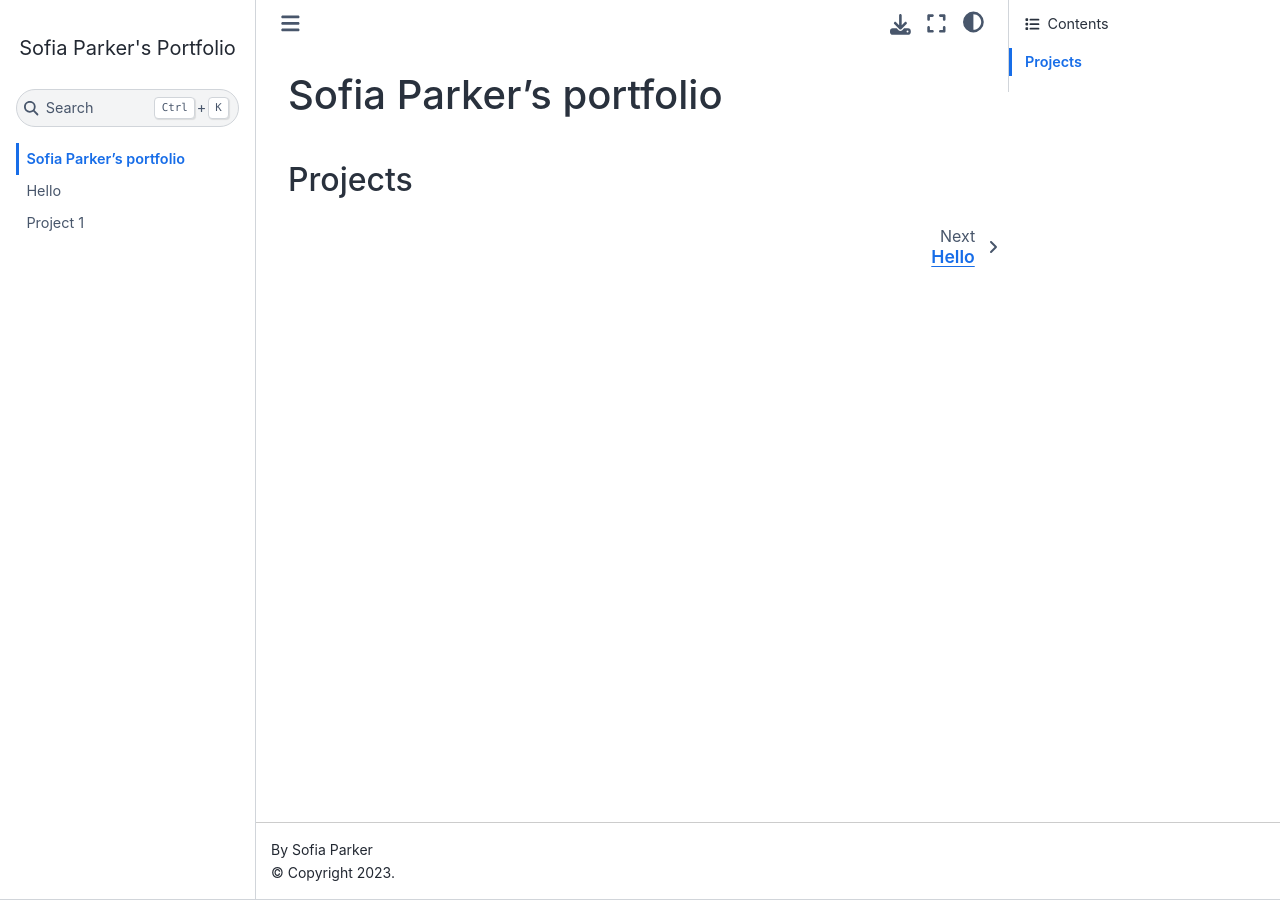
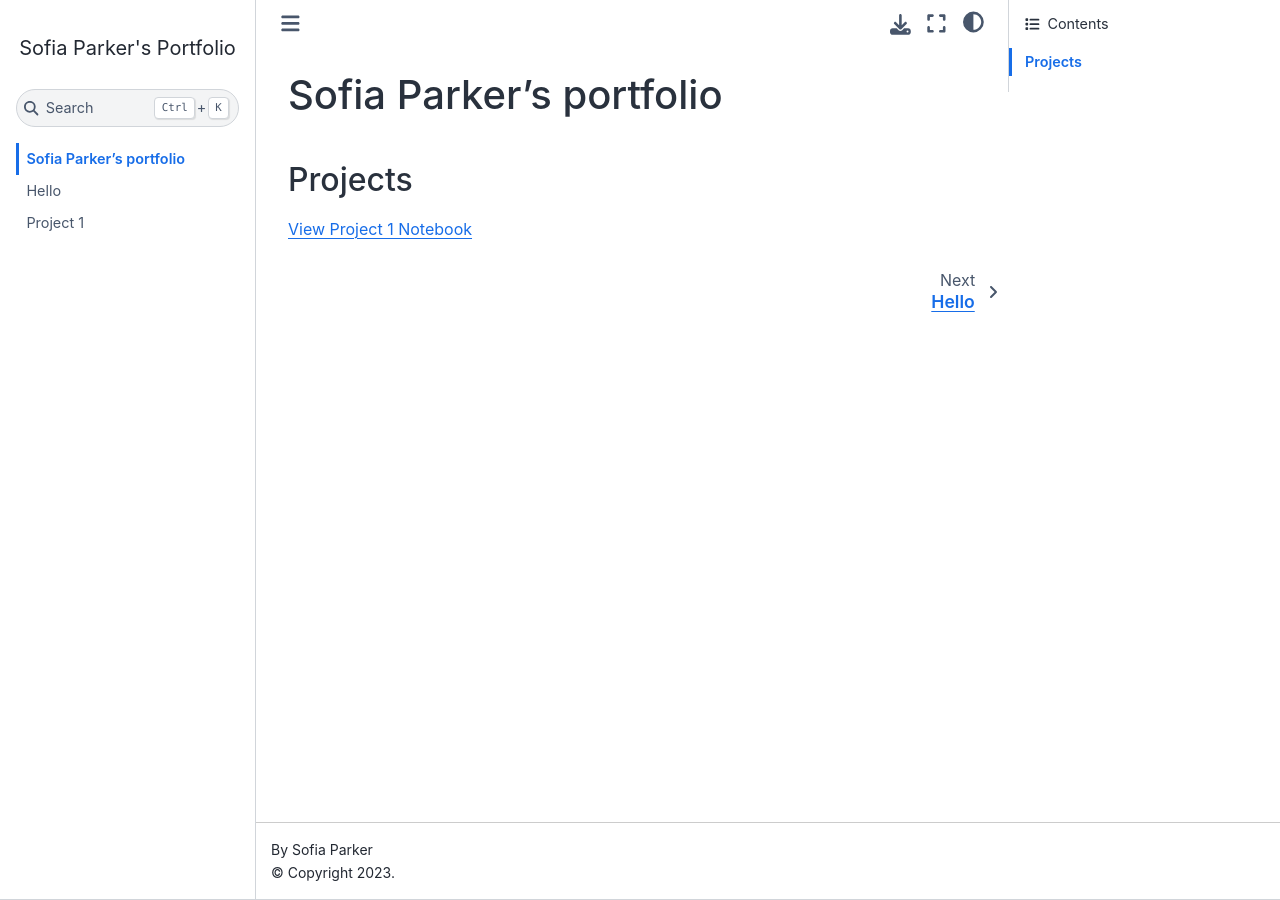
Before and after one commit to sap2245/sap2245.github.io, a Jupyter Book: the page built from index.md, in a window 1280 px wide. Built offline with Jupyter Book 1.0.4 settings and Sphinx 7.4.7 and the Sphinx Book theme 1.1.4, drawn with Linux system fonts in a browser that asks for light colours; comment, search, counter and statistics services are not loaded.

Commit message:
edited index

```diff
--- a/index.md
+++ b/index.md
@@ -1,3 +1,4 @@
 # Sofia Parker's portfolio
 
 ## Projects
+[View Project 1 Notebook](https://nbviewer.org/github/sap2245/sap2245.github.io/blob/main/project.ipynb)
```
Also changed, not shown: 2 other files.
